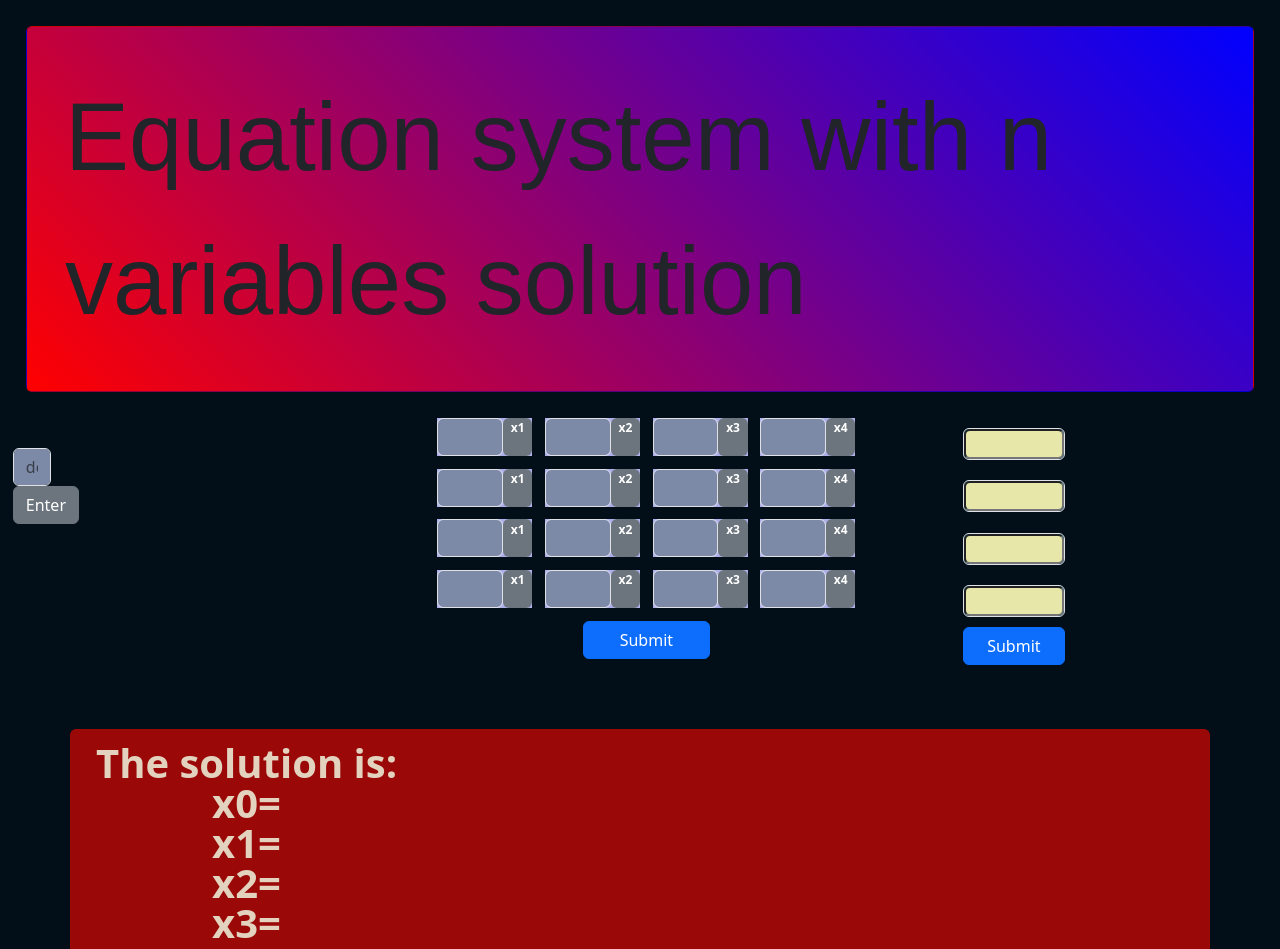
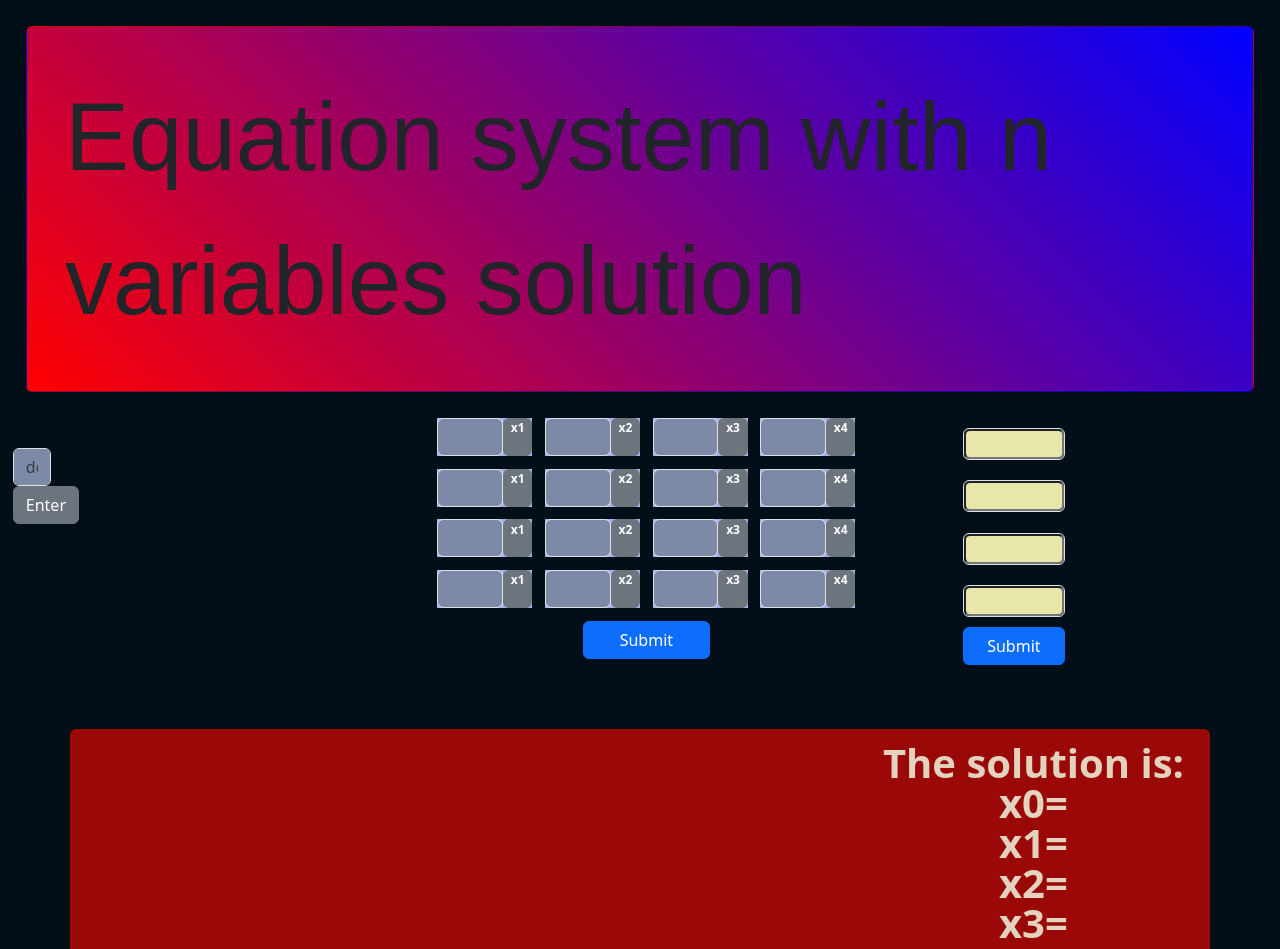
Before and after one commit to maciejmar/equation_solver, an Angular app in the folder calkulator_frontend/: page / in a window 1280 px wide. Shown: the top 949 px of the page. Built offline with nearby package versions, Linux system fonts and the light colour scheme.

Commit message:
flex-end on results

```diff
--- a/calkulator_frontend/src/app/matrix/matrix.component.scss
+++ b/calkulator_frontend/src/app/matrix/matrix.component.scss
@@ -118,8 +118,8 @@ width:20%;
     color:rgb(175, 132, 75);
     display:flex;
     flex-direction:row;
-    justify-content: flex-start;
+    justify-content: flex-end;
   }
   .solutionCell{
-    justify-content: flex-start;
+    justify-content: flex-end;
   }
```
